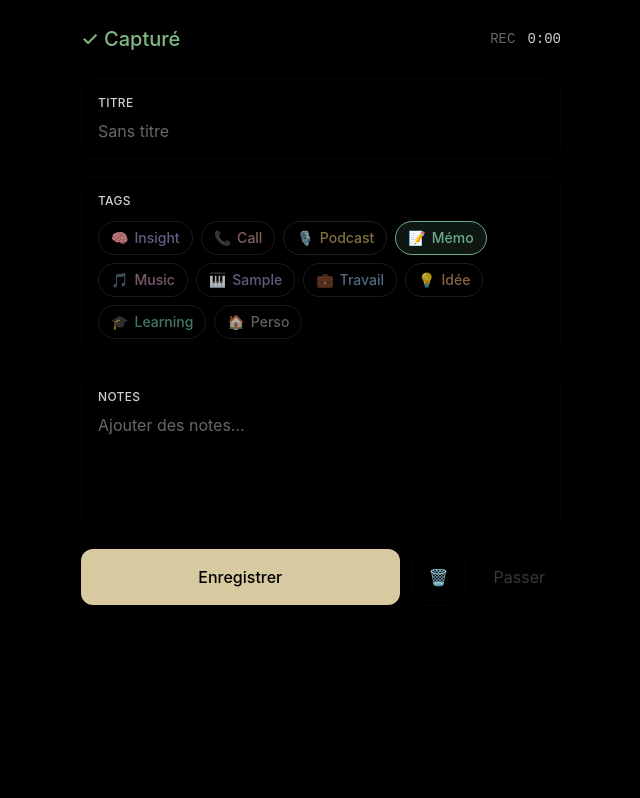
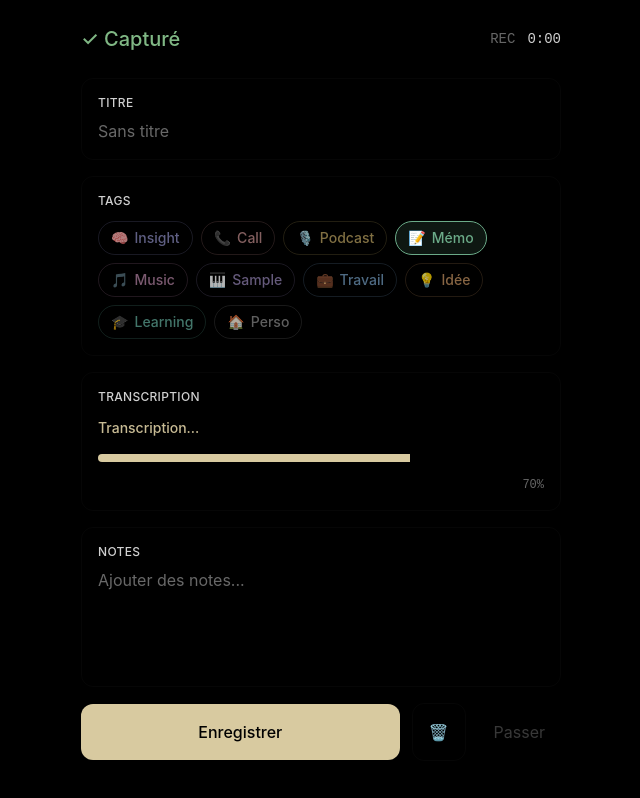
Before and after one commit to gryynn/nomad-app-live, a React (Vite) app in the folder frontend/: page /post-capture/1 in a window 1280 px wide. Both pictures are taken after a click on the button "Transcrire →". Shown: the top 798 px of the page, without its empty margins (319-959 px from the left). Built offline with nearby package versions, Linux system fonts and the light colour scheme.

Commit message:
auto-claude: subtask-3-4 - Build State C: Processing with progress animation

```diff
--- a/frontend/src/pages/PostCapture.jsx
+++ b/frontend/src/pages/PostCapture.jsx
@@ -1,4 +1,4 @@
-import { useState } from "react";
+import { useState, useEffect } from "react";
 import { useNavigate, useLocation } from "react-router-dom";
 import { useTheme } from "../hooks/useTheme.jsx";
 import { DEFAULT_TAGS, STICKY_TAG_IDS, FONTS } from "../styles/themes.js";
@@ -72,6 +72,33 @@ export default function PostCapture() {
     setTranscriptionText("");
     setTranscriptionProgress(0);
   };
+
+  // Progress animation effect - simulates transcription progress
+  useEffect(() => {
+    if (transcriptionState !== "processing") return;
+
+    const duration = 4000; // 4 seconds total
+    const intervalTime = 50; // Update every 50ms
+    const steps = duration / intervalTime;
+    const increment = 100 / steps;
+
+    let currentProgress = 0;
+    const interval = setInterval(() => {
+      currentProgress += increment;
+      if (currentProgress >= 100) {
+        setTranscriptionProgress(100);
+        clearInterval(interval);
+        // Transition to complete state with mock transcription
+        setTimeout(() => {
+          completeTranscription("Ceci est une transcription simulée du contenu audio capturé. Le texte complet apparaîtra ici une fois le processus terminé.");
+        }, 200);
+      } else {
+        setTranscriptionProgress(currentProgress);
+      }
+    }, intervalTime);
+
+    return () => clearInterval(interval);
+  }, [transcriptionState]);
 
   return (
     <div
@@ -242,6 +269,74 @@ export default function PostCapture() {
         </section>
       )}
 
+      {/* Transcription Section - State C: Processing */}
+      {transcriptionState === "processing" && (
+        <section
+          className="rounded-xl p-4 mb-4"
+          style={{ background: theme.card, border: `1px solid ${theme.cardBorder}` }}
+        >
+          <label
+            className="block text-xs font-medium mb-3 uppercase tracking-wide"
+            style={{ color: theme.textMuted }}
+          >
+            Transcription
+          </label>
+
+          {/* Pulsing 'Transcription...' text */}
+          <div className="mb-4 flex items-center gap-2">
+            <span
+              style={{
+                color: theme.accent,
+                fontSize: "0.875rem",
+                fontWeight: 500,
+                animation: "pulse 1.5s ease-in-out infinite"
+              }}
+            >
+              Transcription...
+            </span>
+          </div>
+
+          {/* Progress bar */}
+          <div
+            className="rounded-full overflow-hidden"
+            style={{
+              background: theme.bg,
+              height: "0.5rem"
+            }}
+          >
+            <div
+              style={{
+                background: theme.accent,
+                height: "100%",
+                width: `${transcriptionProgress}%`,
+                transition: "width 0.05s linear"
+              }}
+            />
+          </div>
+
+          {/* Progress percentage */}
+          <div className="mt-2 text-right">
+            <span
+              style={{
+                color: theme.textSoft,
+                fontSize: "0.75rem",
+                fontFamily: FONTS.mono
+              }}
+            >
+              {Math.round(transcriptionProgress)}%
+            </span>
+          </div>
+
+          {/* Inline CSS for pulse animation */}
+          <style>{`
+            @keyframes pulse {
+              0%, 100% { opacity: 1; }
+              50% { opacity: 0.5; }
+            }
+          `}</style>
+        </section>
+      )}
+
       {/* Notes Section */}
       <section
         className="rounded-xl p-4 mb-4"
```
